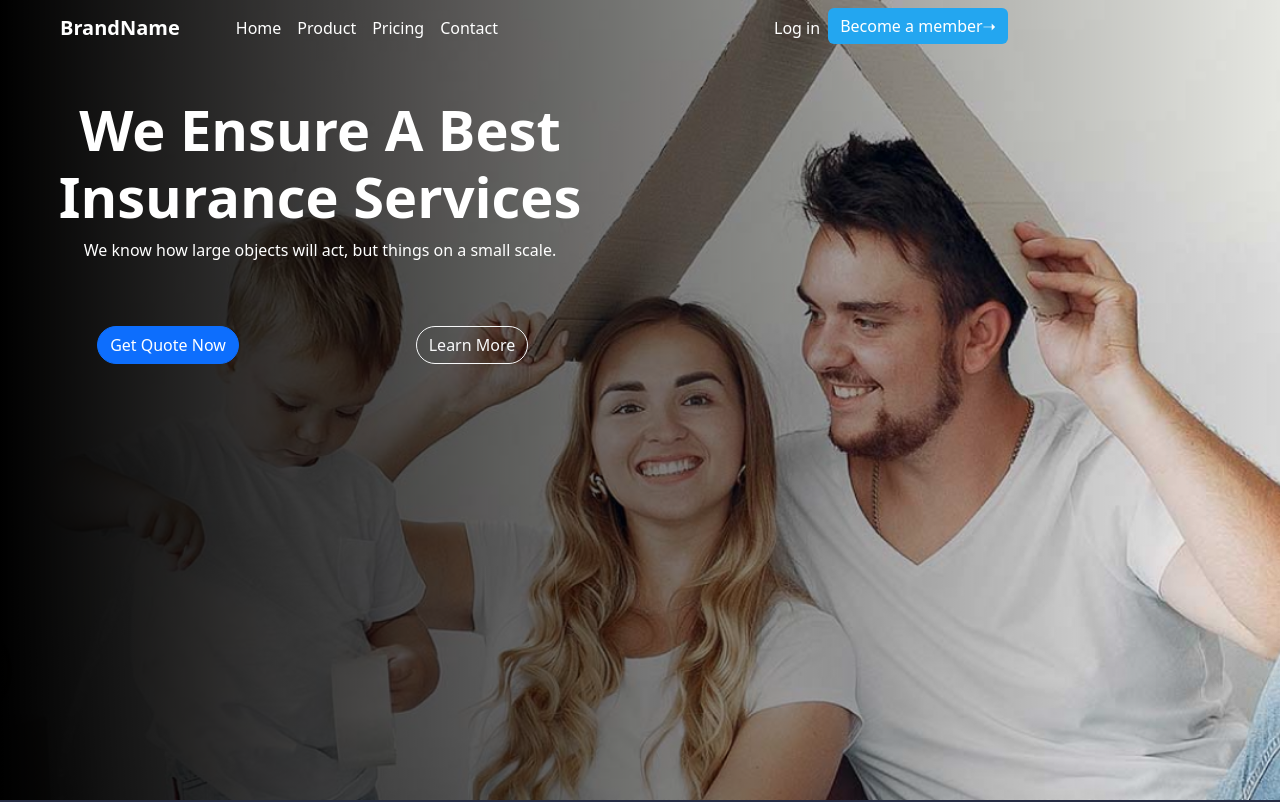
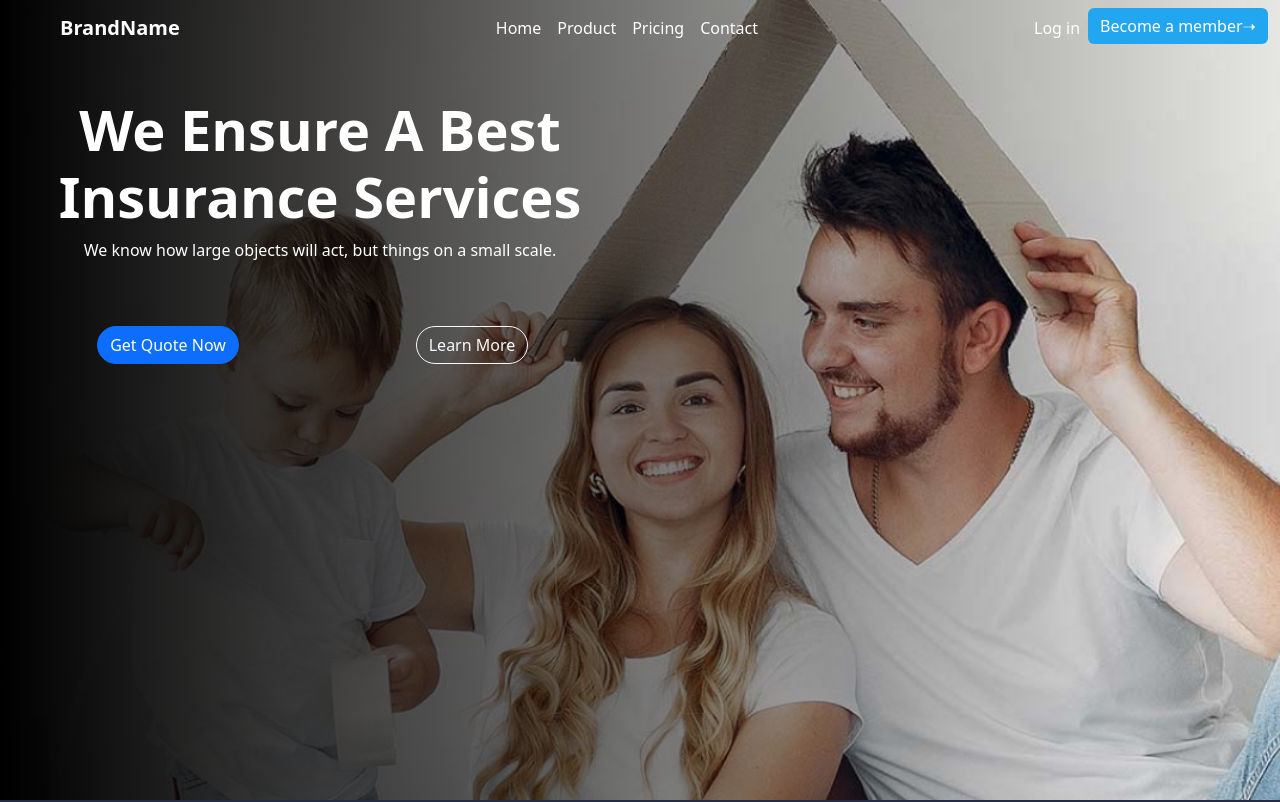
Before and after one commit to noliv-student/bootstrap-website, a plain HTML site: page index.html in a window 1280 px wide. Shown: the top 802 px of the page. Drawn offline with nearby package versions, Linux system fonts and the light colour scheme.

Commit message:
Fix nav alignment

```diff
--- a/index.html
+++ b/index.html
@@ -50,7 +50,7 @@
           </button>
 
           <div class="collapse navbar-collapse" id="navbarSupportedContent">
-            <ul class="navbar-nav me-auto mb-2 mb-lg-0">
+            <ul class="navbar-nav me-auto mb-2 mb-lg-0 align-items-center">
               <li class="nav-item">
                 <a
                   class="nav-link active text-white"
@@ -72,7 +72,7 @@
           </div>
 
           <div
-            class="collapse navbar-collapse nav-hidden"
+            class="collapse navbar-collapse d-none d-lg-block"
             id="navbarSupportedContent"
           >
             <ul class="navbar-nav me-auto mb-2 mb-lg-0">
--- a/main.css
+++ b/main.css
@@ -30,13 +30,13 @@ html {
   border-radius: 30px;
 }
 
+.navbar-collapse {
+  flex-grow: 0;
+}
+
 @media screen and (max-width: 575px) {
   .section-1 {
     background-image: none;
-  }
-
-  .navbar {
-    background-color: var(--primary-color);
   }
 
   .navbar-toggler {
@@ -57,6 +57,12 @@ html {
 
   .nav-hidden {
     display: none;
+  }
+}
+
+@media screen and (max-width: 992px) {
+  .navbar {
+    background-color: var(--primary-color);
   }
 }
 
```
